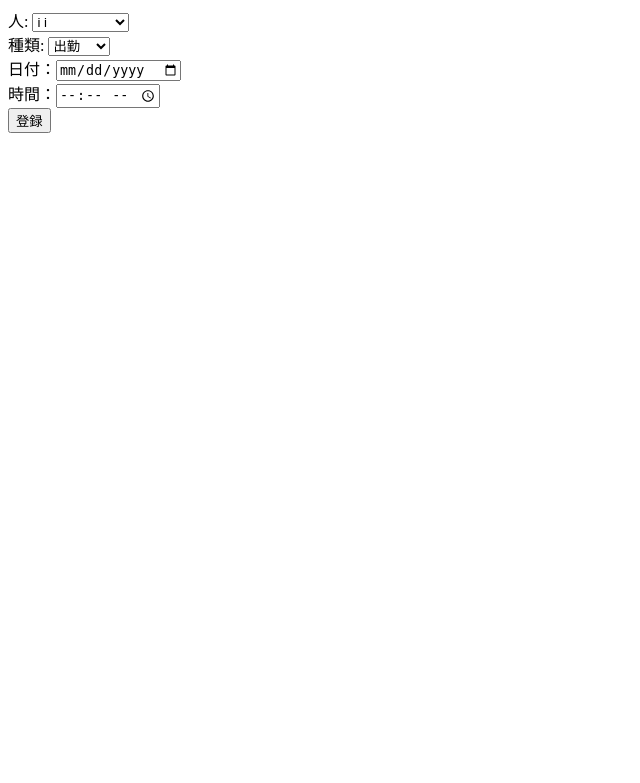
After one commit to tomo-Y2002/Hack-U_KenKen, a Django app: page /add_records in a window 1280 px wide. The commit adds this page. Shown: the top 783 px of the page, without its empty margins (0-640 px from the left). Run offline with Django 3.2, Linux system fonts and the light colour scheme; a user stored in the database is signed in; data comes from the database, SQL or seed files in the repository; both versions use the stored data as it was after the commit; parts of the project's set-up code (start-up, migrations or seed data) failed here and were passed over.

Commit message:
通過記録の作成機能を追加しました

```diff
--- a/HACKU/hoyou/forms.py
+++ b/HACKU/hoyou/forms.py
@@ -10,6 +10,8 @@ class PersonRegistrationForm(ModelForm):
         model=Person
         fields=['family_name','first_name','email','birthday','image']
 
+
+
 class YesNoForm(Form):
     # ラジオボタンフィールドを定義し、name属性を設定する例
     choice = forms.ChoiceField(choices=[("yes", "はい"), ("no", "いいえ")], widget=forms.RadioSelect())
--- a/HACKU/hoyou/models.py
+++ b/HACKU/hoyou/models.py
@@ -33,7 +33,7 @@ class Person(models.Model):
 #通過した時の記録
 class Record(models.Model):
     person=models.ForeignKey(Person,null=True,on_delete=models.SET_NULL)#Personのデータを削除したらnullとなる
-    date=models.DateTimeField(auto_now_add=True)#日付は山さんのデータでもらうかも
+    date=models.DateTimeField()#日付は山さんのデータでもらうかも
     class Shuttai(models.TextChoices):#出退勤、その他を記録
         shukkin='shukkin','出勤'
         taikin='taikin','退勤'
--- a/HACKU/hoyou/urls.py
+++ b/HACKU/hoyou/urls.py
@@ -16,4 +16,6 @@ urlpatterns=[
     path('all_records/',views.all_records,name='all_records'),
     path('delete_modify_history/',views.delete_modify_history,name='delete_modify_history'),
     path('change_records/<str:id>',views.change_records,name='change_records'),
+    path('add_records',views.add_records,name='add_records'),
+
 ]
--- a/HACKU/hoyou/views.py
+++ b/HACKU/hoyou/views.py
@@ -8,6 +8,7 @@ from django.core.exceptions import ObjectDoesNotExist
 from django.contrib.auth import authenticate,login,logout
 from django.contrib.auth.models import User
 from django.contrib.auth.decorators import login_required
+from datetime import datetime
 
 @login_required(login_url='/manager_login')
 # Create your views here.
@@ -114,7 +115,6 @@ def person_record(request,name,id):
             person.delete()
             return redirect('home')
 
-
     records=Record.objects.filter(person=person).order_by('-date')
 
     context={'records':records,'person':person}
@@ -153,6 +153,8 @@ def person_modify(request,name,id):
     return render(request,'person_modify.html',context)
 
 
+
+
 @login_required(login_url='/manager_login')
 def all_records(request):
     records=Record.objects.all().order_by('-date')
@@ -185,6 +187,23 @@ def change_records(request,id):
     context={'record':record,'persons':persons}
     return render(request,'change_records.html',context)
 
+@login_required(login_url='/manager_login')
+def add_records(request):
+    persons=Person.objects.all()
+    if request.method=='POST':
+        id=int(request.POST.get('person'))
+        person=Person.objects.get(id=id)
+        shuttai=request.POST.get('shuttai')
+        date_str = request.POST.get('date')
+        time_str = request.POST.get('time')
+        date_obj = datetime.strptime(date_str, '%Y-%m-%d')  # 日付のフォーマットに合わせる
+        time_obj = datetime.strptime(time_str, '%H:%M')  # 時間のフォーマットに合わせる
+        combined_datetime = datetime.combine(date_obj.date(), time_obj.time())
+        Record.objects.create(person=person,shuttai=shuttai,date=combined_datetime)
+        return redirect('all_records')
+    context={'persons':persons}
+    return render(request,'add_records.html',context)
+
 
 
 
--- /dev/null
+++ b/HACKU/templates/add_records.html
@@ -0,0 +1,23 @@
+<body>
+    <form method="POST">
+        {% csrf_token%}
+        <label>人:</label>
+        <select name="person">
+            {% for person in persons %}
+            <option value="{{person.id}}" >{{person}}</option>
+            {% endfor %}
+        </select>
+        <br>
+
+        <label>種類:</label>
+        <select name="shuttai">
+            <option value="shukkin" >出勤</option>
+            <option value="taikin" >退勤</option>
+            <option value="sonota" >その他</option>
+        </select><br>
+        <label>日付：</label><input type="date" name="date"><br>
+        <label>時間：</label><input type="time" name="time">
+        <br>
+        <button type="submit" >登録</button>
+    </form>
+</body>
--- a/HACKU/templates/all_records.html
+++ b/HACKU/templates/all_records.html
@@ -3,6 +3,7 @@
         <h3>ホームへ</h3>
     </a>
     <h3>履歴</h3>
+    <a href="{% url 'add_records' %}"><h4>履歴の作成はこちら</h4></a>
     <table border="1">
         <thead>
             <tr>
--- a/HACKU/templates/person_record.html
+++ b/HACKU/templates/person_record.html
@@ -27,12 +27,14 @@
         <thead>
             <tr>
                 <th>日付</th>
+                <th>種類</th>
             </tr>
         </thead>
         <tbody>
             {%for record in records%}
             <tr>
                 <td>{{record.date}}</td>
+                <td>{{record.get_shuttai_display}}</td>
             </tr>
             {%endfor%}
         </tbody>
```
Also changed, not shown: HACKU/db.sqlite3, HACKU/hoyou/migrations/0018_alter_record_date.py (added).
